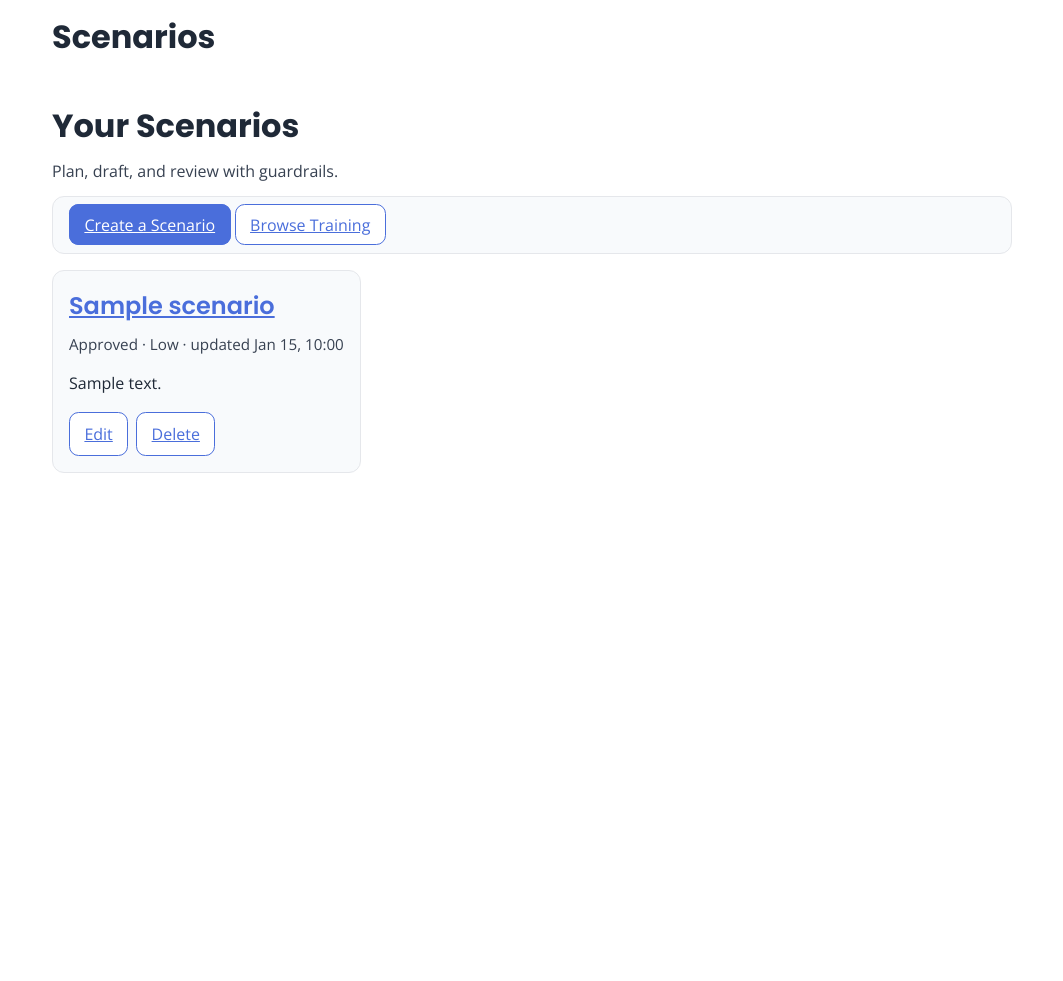
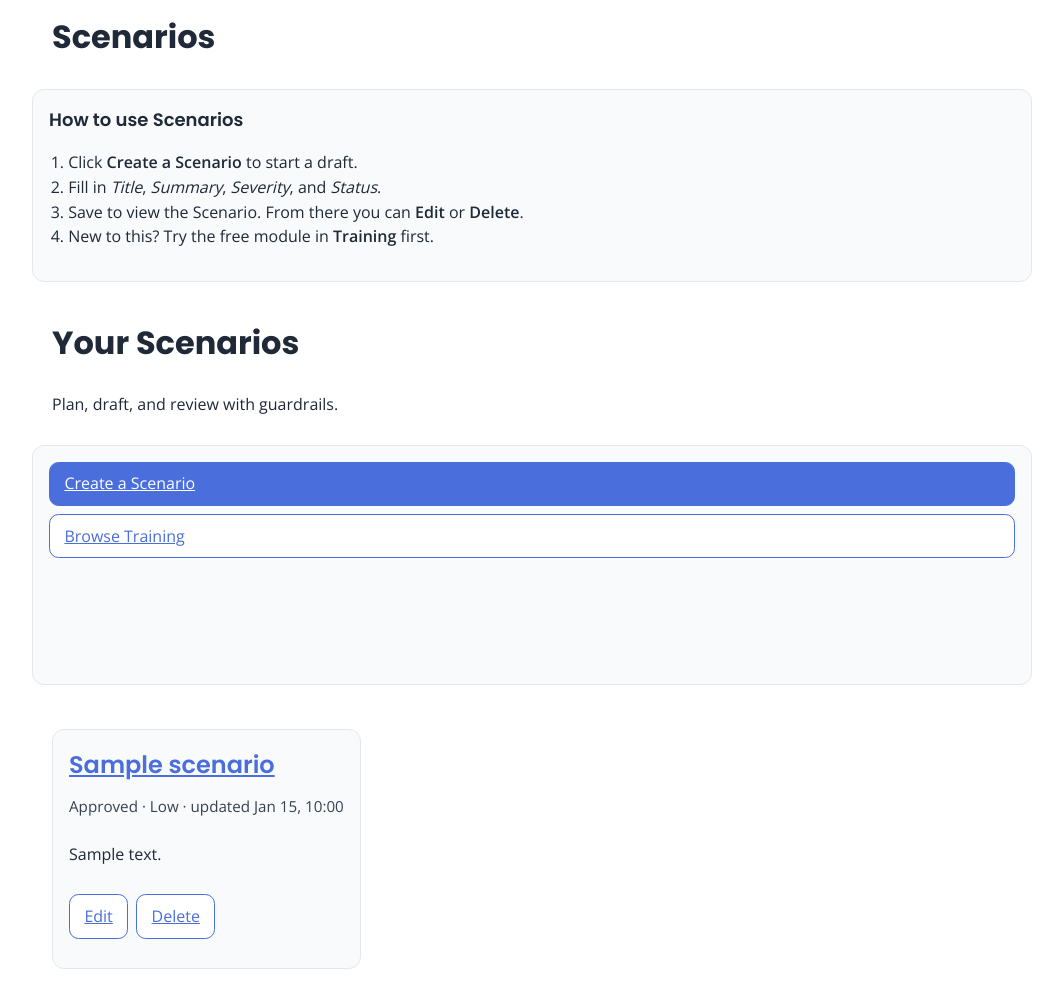
Before and after one commit to HelenLloydJeng/clarova-mvp, a Django app: page /scenarios/ in a window 1280 px wide. Shown: the part 63-1044 px from the top of the page, without its empty margins (108-1171 px from the left). Before the commit the page ends 536 px from the top, so only its background shows below. Run offline with Django 3.2, Linux system fonts and the light colour scheme; a user stored in the database is signed in; tables that the repository leaves empty hold one stand-in row (values such as "Sample post").

Commit message:
Tweak training/scenarios layout: card heights, spacing, helper text

```diff
--- a/static/app.css
+++ b/static/app.css
@@ -139,18 +139,94 @@ button:hover, .btn:hover{filter:brightness(0.98)}
 .btn-secondary:hover{ filter: brightness(0.97); }
 /* Variant: Secondary button for less-prominent CTAs */
 
+/* Cards / panels */
+.card {
+  background: var(--bg-soft);
+  border: 1px solid var(--border);
+  border-radius: 12px;
+  padding: 1rem;
+}
+.card {
+  margin-top: 1rem;   /* give every card spacing */
+}
 
 
-/* Cards / panels */
-.card{
-  background:var(--bg-soft);
-  border:1px solid var(--border);
-  border-radius:12px;
-  padding:1rem;
+/* Equal-height training cards */
+.card.compact {
+  display: flex;
+  flex-direction: column;
+  height: 240px; /* fixed height for consistency */
 }
-.card + .card{margin-top:1rem}
+.training-list .card.compact {
+  display: flex;
+  flex-direction: column;
+  height: 240px;   /* equal height for the 3 training cards */
+}
+
+/* Remove fixed height for scenario cards */
+.scenarios-list .card {
+  height: auto;
+  min-height: unset;
+}
+
+/* Instruction helper card */
+.scenarios-list .scenario-help {
+  margin-bottom: 0.5rem !important;  /* tighter spacing under helper card */
+}
+
+/* Heading right after helper card */
+.scenarios-list .scenario-help + h2 {
+  margin-top: 0.25rem !important;    /* force small top margin */
+}
+
+/* Global h2 in scenarios section */
+.scenarios-list h2 {
+  margin-top: 0.25rem !important;    /* override browser default */
+  margin-bottom: 0.5rem;             /* compact spacing below heading */
+}
+
+/* Paragraphs in scenarios section */
+.scenarios-list p {
+  margin-top: 0.25rem;               /* trim paragraph spacing */
+}
+
+
+/* Keep actions aligned across cards */
+.card .card-actions {
+  margin-top: auto;
+  display: flex;
+  gap: .5rem;
+  align-items: center;
+}
+
+/* Clamp long titles to prevent tall cards */
+.card .card-title a {
+  display: -webkit-box;
+  -webkit-line-clamp: 2;
+  line-clamp: 2;
+  -webkit-box-orient: vertical;
+  overflow: hidden;
+  text-overflow: ellipsis;
+}
+
+/* Optional: clamp summary/description */
+.card .card-meta {
+  display: -webkit-box;
+  -webkit-line-clamp: 3;
+  line-clamp: 3;
+  -webkit-box-orient: vertical;
+  overflow: hidden;
+}
+
 
 /* Badges */
+/* Badge variant for free modules (works with your existing .badge base) */
+.badge-free {
+  background: #f0f4ff;
+  border: 1px solid var(--border);
+  color: var(--ink-soft);
+}
+
 .badge{
   display:inline-block;
   padding:.15rem .5rem;
@@ -281,6 +357,6 @@ main > *{max-width:1000px; margin:0 auto; padding:1rem 1.25rem}
 /* Tighten global vertical rhythm a touch */
 main > * { padding-top: .75rem; padding-bottom: .75rem; }
 
-.section { margin: 1rem auto 2rem; }
+.section { margin: 0; }
 .section h1, .section h2 { margin-bottom: .5rem; }
 .section p.lead { color: var(--ink-soft); margin: 0 0 .75rem; }
--- a/templates/scenarios/list.html
+++ b/templates/scenarios/list.html
@@ -1,11 +1,22 @@
 {% extends "base.html" %}
 {% block title %}Scenarios{% endblock %}
 {% block content %}
+
 <h1>Scenarios</h1>
+<div class="card scenario-help">
+  <h3 class="card-title">How to use Scenarios</h3>
+  <ol class="help-steps">
+    <li>Click <strong>Create a Scenario</strong> to start a draft.</li>
+    <li>Fill in <em>Title</em>, <em>Summary</em>, <em>Severity</em>, and <em>Status</em>.</li>
+    <li>Save to view the Scenario. From there you can <strong>Edit</strong> or <strong>Delete</strong>.</li>
+    <li>New to this? Try the free module in <strong>Training</strong> first.</li>
+  </ol>
+</div>
 
-<section class="section">
+  <section class="section scenarios-list"></section>
   <h1>Your Scenarios</h1>
   <p class="lead">Plan, draft, and review with guardrails.</p>
+
 
   <div class="card compact" style="margin-bottom:1rem;">
     <a class="btn btn-primary" href="{% url 'scenarios:create' %}">Create a Scenario</a>
```
Also changed, not shown: templates/training/list.html (+8 -6 lines).
